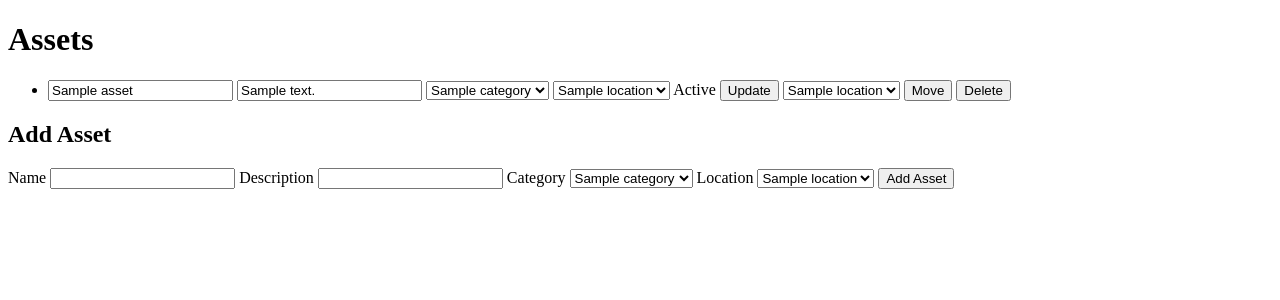
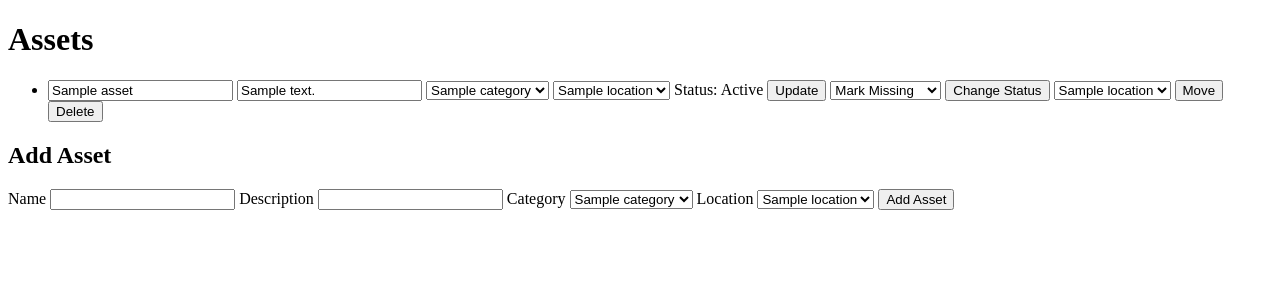
Before and after one commit to ArvindWilliams/home-inventory-manager, a Flask app: page /assets in a window 1280 px wide. Shown: the top 300 px of the page. Run offline with Flask 3, Linux system fonts and the light colour scheme; the visitor is signed in with stand-in values (Sample User, id 1); tables that the repository leaves empty hold one stand-in row (values such as "Sample post").

Commit message:
HIM-45 Add asset lifecycle controls

```diff
--- a/templates/assets.html
+++ b/templates/assets.html
@@ -36,9 +36,31 @@
                     {% endfor %}
                 </select>
 
-                <span>{{ asset.status }}</span>
+                <span>Status: {{ asset.status }}</span>
                 <button type="submit">Update</button>
             </form>
+
+            {% if asset.status == "Active" %}
+            <form method="POST" action="{{ url_for('update_asset_status', asset_id=asset.id) }}" style="display:inline;">
+                <select name="status" required>
+                    <option value="Missing">Mark Missing</option>
+                    <option value="Disposed">Mark Disposed</option>
+                </select>
+                <button type="submit">Change Status</button>
+            </form>
+            {% elif asset.status == "Missing" %}
+            <form method="POST" action="{{ url_for('update_asset_status', asset_id=asset.id) }}" style="display:inline;">
+                <select name="status" required>
+                    <option value="Active">Restore Active</option>
+                    <option value="Disposed">Mark Disposed</option>
+                </select>
+                <button type="submit">Change Status</button>
+            </form>
+            {% elif asset.status == "Lent" %}
+            <span>Return this asset through the lending workflow.</span>
+            {% elif asset.status == "Disposed" %}
+            <span>No further lifecycle changes are available.</span>
+            {% endif %}
 
 
             <form method="POST" action="{{ url_for('move_asset', asset_id=asset.id) }}" style="display:inline;">
```
